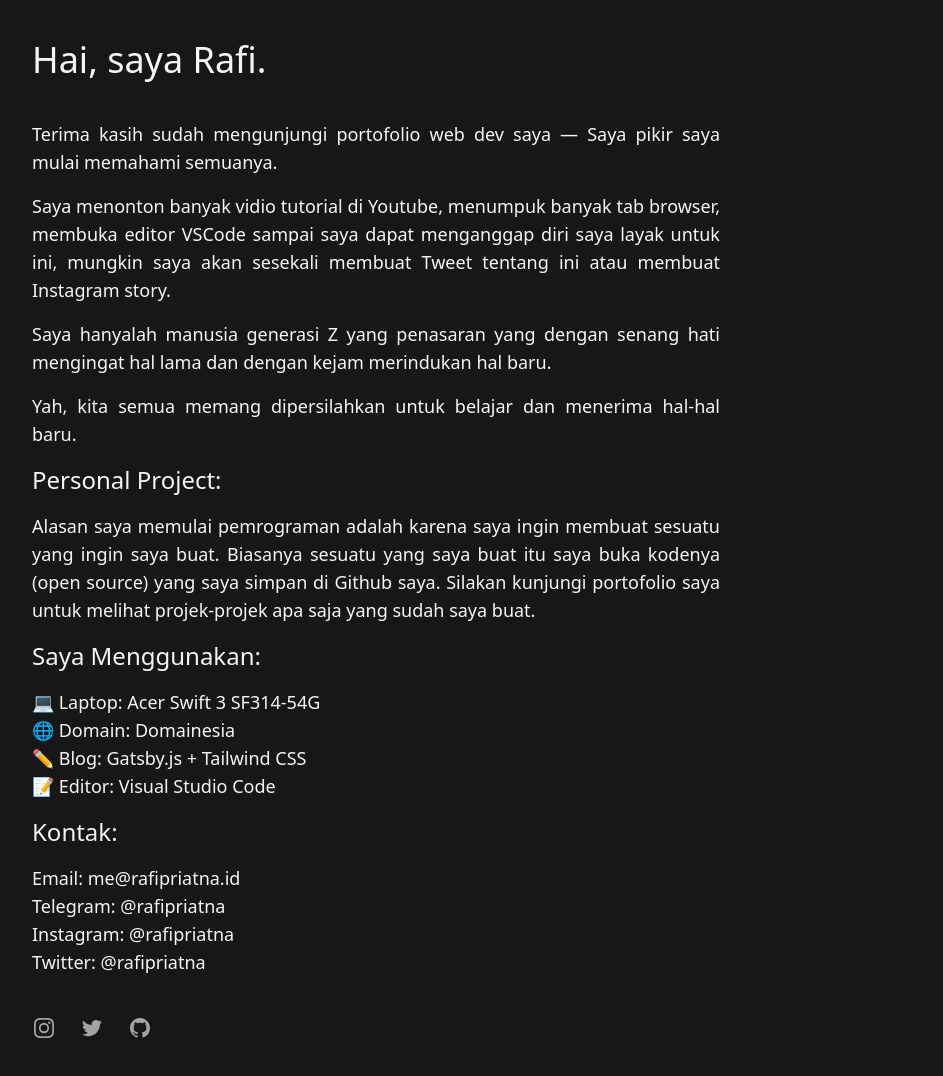
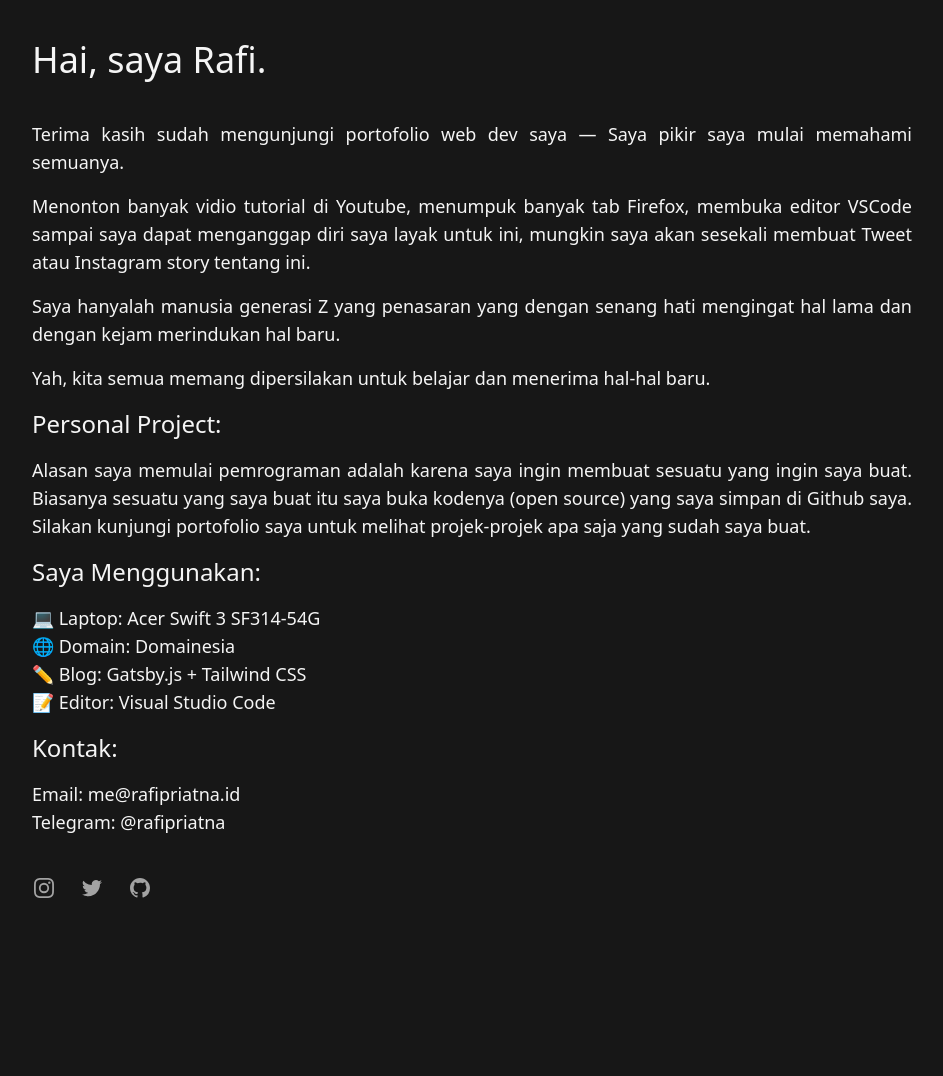
Before and after one commit to rafipriatna/rafipriatna.id, a Gatsby site: page /tentang in a window 1280 px wide. Shown: the part 120-1196 px from the top of the page, without its empty margins (168-1111 px from the left). After the commit the page ends 1060 px from the top, so only its background shows below. Built offline with nearby package versions, Linux system fonts and the light colour scheme; Gatsby itself is replaced by a stand-in of ours; what @tailwindcss/ui would draw is missing.

Commit message:
Update page tentang

```diff
--- a/src/pages/tentang.js
+++ b/src/pages/tentang.js
@@ -15,23 +15,23 @@ export default function Tentang({ pageContext }) {
       <Seo data={dataSeo} />
       <div className="px-2 text-lg">
         <h1 className="text-4xl mb-10">Hai, saya Rafi.</h1>
-        <div className="mb-4 text-justify prose prose-dark max-w-full lg:mr-48">
+        <div className="mb-4 text-justify prose prose-dark max-w-full text-lg">
           <p>
             Terima kasih sudah mengunjungi portofolio web dev saya — Saya pikir
             saya mulai memahami semuanya.
           </p>
           <p className="mt-4">
-            Saya menonton banyak vidio tutorial di Youtube, menumpuk banyak tab
-            browser, membuka editor VSCode sampai saya dapat menganggap diri
-            saya layak untuk ini, mungkin saya akan sesekali membuat Tweet
-            tentang ini atau membuat Instagram story.
+            Menonton banyak vidio tutorial di Youtube, menumpuk banyak tab
+            Firefox, membuka editor VSCode sampai saya dapat menganggap diri
+            saya layak untuk ini, mungkin saya akan sesekali membuat Tweet atau
+            Instagram story tentang ini.
           </p>
           <p className="mt-4">
             Saya hanyalah manusia generasi Z yang penasaran yang dengan senang
             hati mengingat hal lama dan dengan kejam merindukan hal baru.
           </p>
           <p className="mt-4">
-            Yah, kita semua memang dipersilahkan untuk belajar dan menerima
+            Yah, kita semua memang dipersilakan untuk belajar dan menerima
             hal-hal baru.
           </p>
 
@@ -44,7 +44,6 @@ export default function Tentang({ pageContext }) {
             melihat projek-projek apa saja yang sudah saya buat.
           </p>
           <h2 className="text-2xl my-4 font-weight-700">Saya Menggunakan:</h2>
-          <blockquote>
           <ul>
             <li>
               <span role="img" aria-label="laptop_icon">
@@ -78,17 +77,12 @@ export default function Tentang({ pageContext }) {
               Editor: Visual Studio Code
             </li>
           </ul>
-          </blockquote>
 
           <h2 className="text-2xl my-4 font-weight-700 mt-4">Kontak:</h2>
-          <blockquote>
           <ul>
             <li>Email: me@rafipriatna.id</li>
             <li>Telegram: @rafipriatna</li>
-              <li>Instagram: @rafipriatna</li>
-              <li>Twitter: @rafipriatna</li>
           </ul>
-          </blockquote>
         </div>
       </div>
     </Layout>
```
Lines whose indentation alone changed are shown as unchanged.
